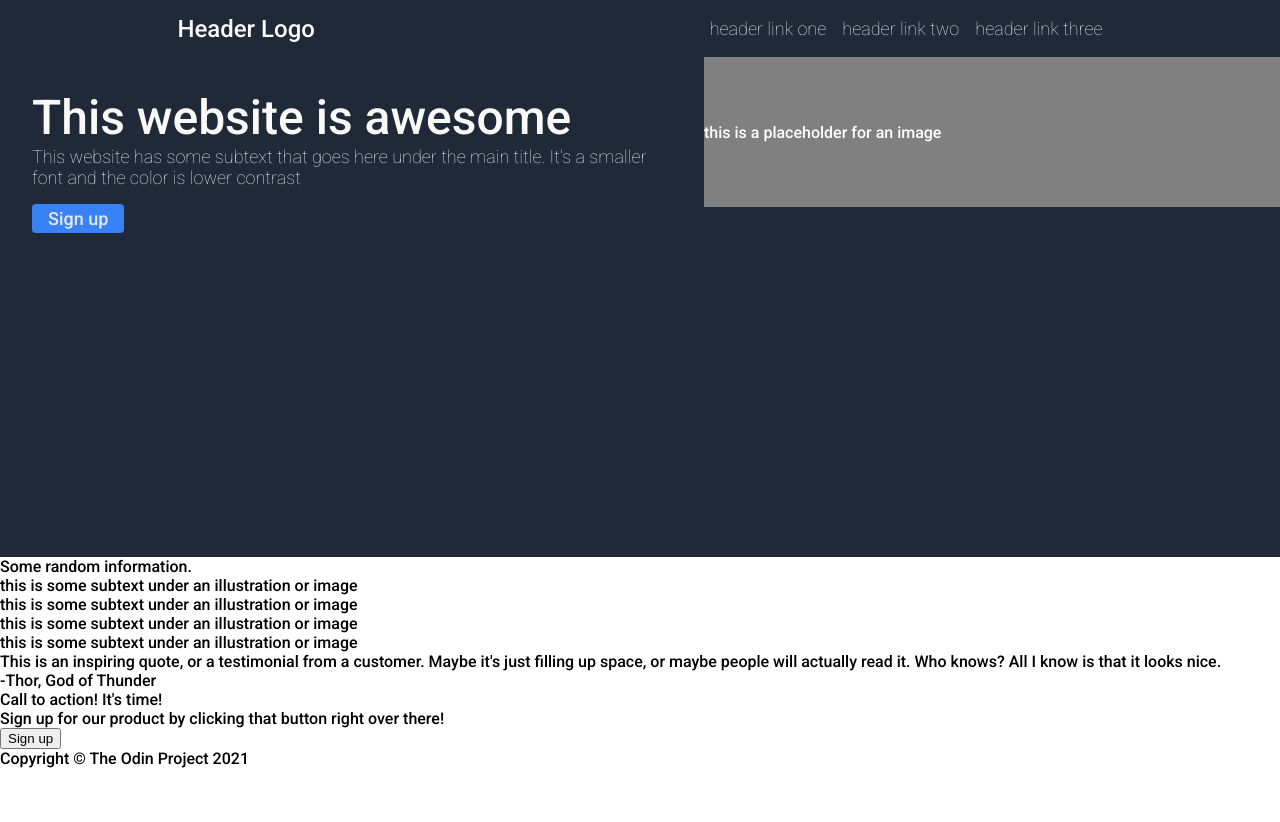
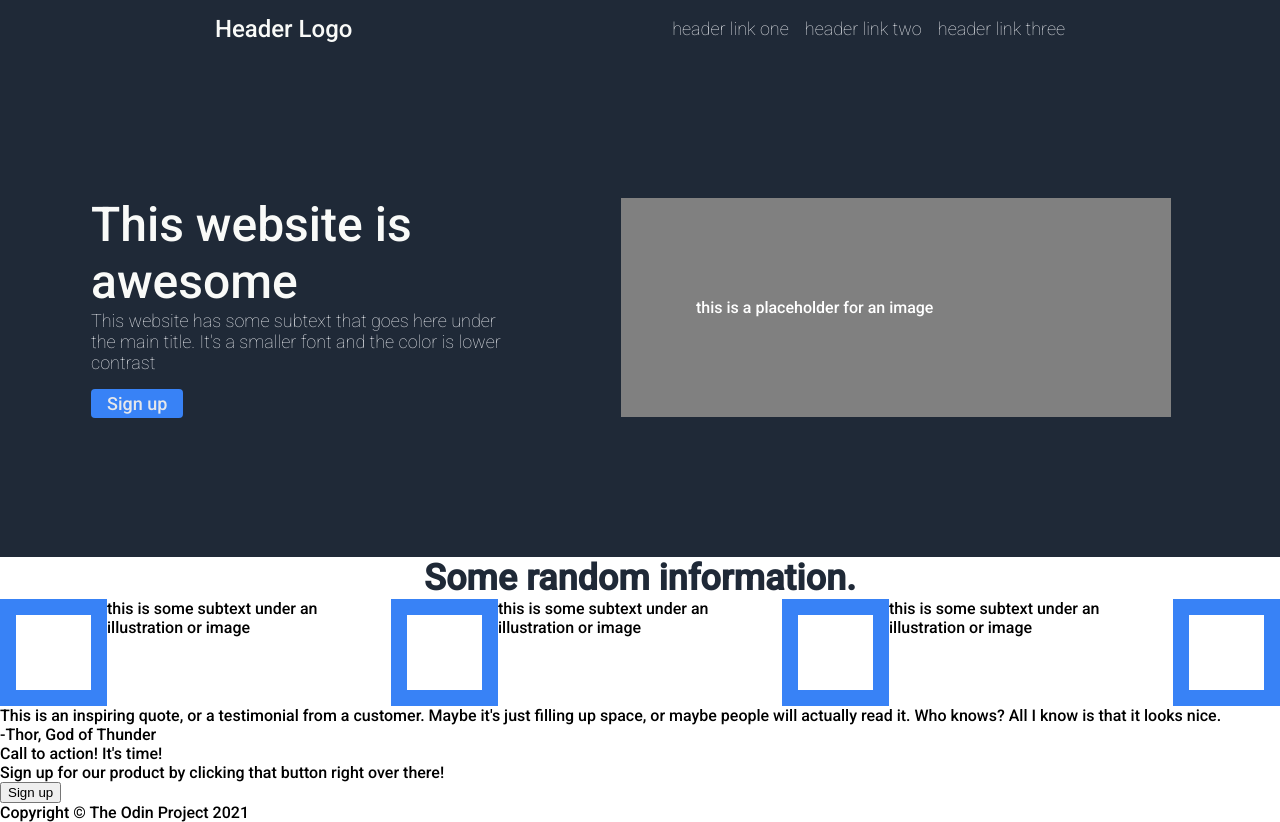
Before and after one commit to JordanGoetz/website-project, a plain HTML site: page index.html in a window 1280 px wide. Before the commit the page ends 800 px from the top, so only its background shows below. Drawn offline with Linux system fonts and the light colour scheme.

Commit message:
Format header and upper section

```diff
--- a/index.html
+++ b/index.html
@@ -35,14 +35,14 @@
     <div class="upper">
         <div class="info">Some random information.</div>
         <div class="boxes">
-            <div></div>
+            <div class="box"></div>
             <span>this is some subtext under an illustration or image</span>
-            <div></div>
+            <div class="box"></div>
             <span>this is some subtext under an illustration or image</span>
-            <div></div>
+            <div class="box"></div>
             <span>this is some subtext under an illustration or image</span>
-            <div></div>
-            <span>this is some subtext under an illustration or image</span>
+            <div class="box"></div>
+
         </div>
     </div>
 
--- a/styles.css
+++ b/styles.css
@@ -11,6 +11,8 @@ body {
     justify-content: space-around;
     align-items: center;
     align-content: stretch;
+    padding-left: 75px;
+    padding-right: 75px;
 }
 
 .logo {
@@ -32,7 +34,9 @@ ul {
     background-color: #1f2937;
     flex-direction: row;
     flex-wrap: wrap;
-    height: 500px;
+    height: 400px;
+    padding: 50px;
+    justify-content: space-around;
 }
 
 .left {
@@ -40,6 +44,9 @@ ul {
     flex-direction: column;
     width: 50%;
     padding: 32px;
+    justify-content: center;
+    max-width: 430px;
+    flex: 1;
 }
 
 
@@ -73,8 +80,39 @@ a.button1 {
     background-color: gray;
     color: white;
     align-items: center;
-    width: fit-content;
+    width: 300px;
     flex: 1;
     justify-items: center;
     max-height: 150px;
+    margin: auto 50px;
+    padding: 75px;
+    padding-top: 100px;
+    padding-bottom: 100px;
+    max-width: 400px;
 }
+
+.upper {
+    display: flex;
+    flex-direction: column;
+}
+
+.info {
+    display: flex;
+    justify-content: center;
+    font-size: 36px;
+    color: #1f2937;
+    font-weight: bolder;
+}
+
+.boxes {
+    display: flex;
+}
+
+.box {
+    display: flex;
+    border-color: #3882f6;
+    border-width: 1em;
+    min-width: 75px;
+    min-height: 75px;
+    border-style: solid;
+}
```
